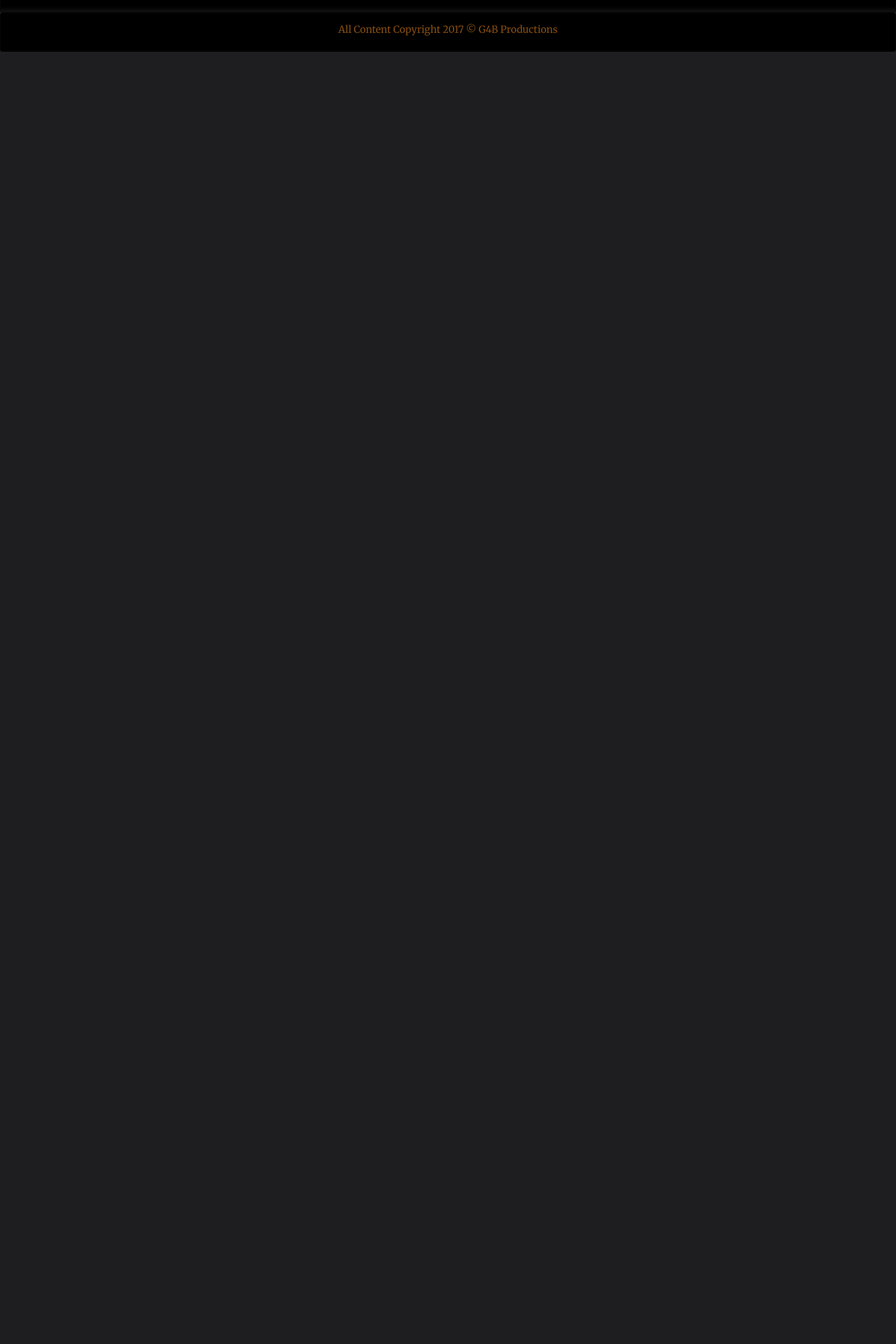
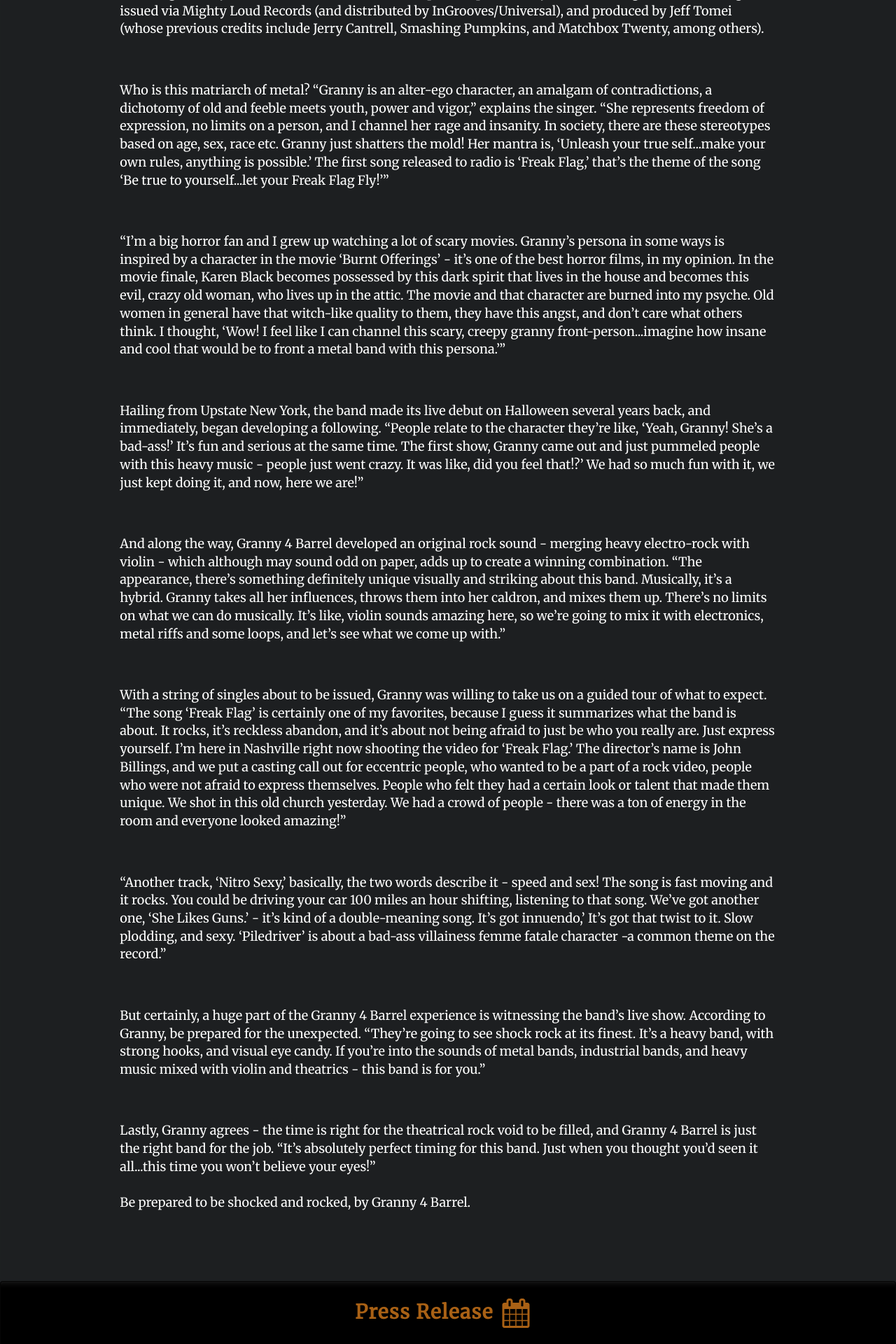
Before and after one commit to granny4barrel/g4b, a PHP site: page / in a window 1280 px wide. Shown: the part 3793-5713 px from the top of the page at 70% size. Before the commit the page ends 3867 px from the top, so only its background shows below. Run offline with PHP 8.4, Linux system fonts and the light colour scheme; some libraries are stand-ins or nearby versions.

Commit message:
Updates for Press Release
I have updated the video, all the photos, navigation, press release, bio, and new songs.

```diff
--- a/index.html
+++ b/index.html
@@ -29,7 +29,9 @@
                 <div class="ui compact menu">
                     <a class="item" href="#video" style="border-right:1px solid black;">Video</a>
                     <a class="item" href="#listen" style="border-right:1px solid black;">Listen</a>
-                    <a class="item" href="#gallery">Gallery</a>
+                    <a class="item" href="#gallery" style="border-right:1px solid black;">Gallery</a>
+                    <a class="item" href="#bio" style="border-right:1px solid black;">Bio</a>
+                    <a class="item" href="#press">Press Release</a>
                 </div>
             </div>
         </div>
@@ -38,7 +40,7 @@
     <body>
         <div class="ui segment odd inset">
             <div class="ui container" style="padding-top:2rem">
-                <img class="ui fluid image" src="assets/img/main4.jpg" style="max-width:1000px;margin:0 auto">
+                <img class="ui fluid image" src="assets/img/main5.jpg" style="max-width:1000px;margin:0 auto">
                 <h1 class="ui horizontal header" style="text-align: center; font-size: 22px">
                     Granny 4 Barrel is your "Neo-Victorian steampunk shock rock nightmare coming to town!"
                 </h1>
@@ -55,7 +57,7 @@
                         <div class="center aligned three column row">
                             <div class="video1">
                                 <div class="video">
-                                    <iframe src="https://www.youtube.com/embed/O0qlbx7-JNY" frameborder="0" allowfullscreen></iframe>
+                                    <iframe src="https://www.youtube.com/embed/oM1Uhc56qjc" frameborder="0" allowfullscreen></iframe>
                                 </div>
                             </div>
                         </div>
@@ -149,47 +151,6 @@
                                 </div>
                             </div>
                         </div>
-
-
-                        <div class="center aligned three column row">
-                            <div id="jquery_jplayer3" class="jp-jplayer"></div>
-                            <div id="jp_container_3" class="jp-audio" role="application" aria-label="media player">
-                                <div class="jp-type-single">
-                                    <div class="jp-gui jp-interface">
-                                        <div class="jp-controls">
-                                            <button class="jp-play" role="button" tabindex="0">Play</button>
-                                            <button class="jp-stop" role="button" tabindex="1">Stop</button>
-                                        </div>
-                                        <div class="jp-progress">
-                                            <div class="jp-seek-bar" style="width:100%;">
-                                                <div class="jp-play-bar"></div>
-                                            </div>
-                                        </div>
-                                        <div class="jp-volume-controls">
-                                            <button class="jp-mute" role="button" tabindex="0">Mute</button>
-                                            <button class="jp-volume-max" role="button" tabindex="0">Max Volume</button>
-                                            <div class="jp-volume-bar">
-                                                <div class="jp-volume-bar-value"></div>
-                                            </div>
-                                        </div>
-                                        <div class="jp-time-holder">
-                                            <div class="jp-current-time" role="timer">&nbsp;</div>
-                                            <div class="jp-duration" role="timer">&nbsp;</div>
-                                            <div class="jp-toggles">
-                                                <button class="jp-repeat" role="button" tabindex="0">Repeat</button>
-                                            </div>
-                                        </div>
-                                    </div>
-                                </div>
-                                <div class="jp-details">
-                                    <div class="jp-title">&nbsp;</div>
-                                </div>
-                                <div class="jp-no-solution">
-                                    <span>Update Required</span>
-                                    To play the media you will need to either update your browser to a recent version or update your <a href="http://get.adobe.com/flashplayer/" target="_blank">Flash plugin</a>.
-                                </div>
-                            </div>
-                        </div>
                     </div>
                 </div>
             </div>
@@ -204,115 +165,168 @@
                         <div class="masonry-grid">
                             <div class="masonry-sizer"></div>
                             <div class="masonry-item">
-                                <div class="ui dimmer" id="8">
+                                <div class="ui dimmer" id="1">
                                     <div class="content">
                                         <div class="center">
                                             <h2 class="ui inverted header">View Full Size</h2>
                                         </div>
                                     </div>
                                 </div>
-                                <img src="assets/img/gallery_8.JPG">
+                                <img src="assets/img/g4b_FreakFlag.png">
                             </div>
                             <div class="masonry-item">
-                                <div class="ui dimmer" id="9">
+                                <div class="ui dimmer" id="2">
                                     <div class="content">
                                         <div class="center">
                                             <h2 class="ui inverted header">View Full Size</h2>
                                         </div>
                                     </div>
                                 </div>
-                                <img src="assets/img/gallery_9.JPG">
+                                <img src="assets/img/Granny_WebsitePhoto.png">
                             </div>
 
                             <div class="masonry-item">
-                                <div class="ui dimmer" id="10">
+                                <div class="ui dimmer" id="3">
                                     <div class="content">
                                         <div class="center">
                                             <h2 class="ui inverted header">View Full Size</h2>
                                         </div>
                                     </div>
                                 </div>
-                                <img src="assets/img/gallery_10.JPG">
+                                <img src="assets/img/Granny4Barrel_Photo2_Edit.png">
                             </div>
                             <div class="masonry-item">
-                                <div class="ui dimmer" id="7">
+                                <div class="ui dimmer" id="4">
                                     <div class="content">
                                         <div class="center">
                                             <h2 class="ui inverted header">View Full Size</h2>
                                         </div>
                                     </div>
                                 </div>
-                                <img src="assets/img/gallery_7.JPG">
+                                <img src="assets/img/logoedit1.jpg">
                             </div>
                             <div class="masonry-item">
-                                <div class="ui dimmer" id="11">
+                                <div class="ui dimmer" id="5">
                                     <div class="content">
                                         <div class="center">
                                             <h2 class="ui inverted header">View Full Size</h2>
                                         </div>
                                     </div>
                                 </div>
-                                <img src="assets/img/gallery_11b.PNG">
+                                <img src="assets/img/logoedit2bw.jpg">
                             </div>
                             <div class="masonry-item">
-                                <div class="ui dimmer" id="12">
+                                <div class="ui dimmer" id="6">
                                     <div class="content">
                                         <div class="center">
                                             <h2 class="ui inverted header">View Full Size</h2>
                                         </div>
                                     </div>
                                 </div>
-                                <img src="assets/img/gallery_12b.PNG">
+                                <img src="assets/img/logoedit4oxblood.jpg">
                             </div>
 
                         </div>
 
-                    <div class="ui small modal" ID="modal7">
+                    <div class="ui small modal" ID="modal1">
                         <div class="image content">
                             <div class="ui container image fluid">
-                                <img src="assets/img/gallery_7.JPG" >
+                                <img src="assets/img/g4b_FreakFlag.png" >
                             </div>
                         </div>
                     </div>
 
-                    <div class="ui small modal" ID="modal8">
+                    <div class="ui small modal" ID="modal2">
                         <div class="image content">
                             <div class="ui container image fluid">
-                                <img src="assets/img/gallery_8.JPG" >
+                                <img src="assets/img/Granny_WebsitePhoto.png" >
                             </div>
                         </div>
                     </div>
 
-                    <div class="ui small modal" ID="modal9">
+                    <div class="ui small modal" ID="modal3">
                         <div class="image content">
                             <div class="ui container image fluid">
-                                <img src="assets/img/gallery_9.JPG" >
+                                <img src="assets/img/Granny4Barrel_Photo2_Edit.png" >
                             </div>
                         </div>
                     </div>
 
-                    <div class="ui small modal" ID="modal10">
+                    <div class="ui small modal" ID="modal4">
                         <div class="image content">
                             <div class="ui container image fluid">
-                                <img src="assets/img/gallery_10.JPG" >
+                                <img src="assets/img/logoedit1.jpg" >
                             </div>
                         </div>
                     </div>
 
-                    <div class="ui small modal" ID="modal11">
+                    <div class="ui small modal" ID="modal5">
                         <div class="image content">
                             <div class="ui container image fluid">
-                                <img src="assets/img/gallery_11b.PNG" >
+                                <img src="assets/img/logoedit2bw.jpg" >
                             </div>
                         </div>
                     </div>
 
-                    <div class="ui small modal" ID="modal12">
+                    <div class="ui small modal" ID="modal6">
                         <div class="image content">
                             <div class="ui container image fluid">
-                                <img src="assets/img/gallery_12b.PNG" >
+                                <img src="assets/img/logoedit4oxblood.jpg" >
                             </div>
                         </div>
+                    </div>
+                </div>
+            </div>
+        </section>
+        <section id="bio">
+            <div class="ui segment odd">
+                <h1 class="ui horizontal divider header">
+                    Bio
+                    <i class="icon user"></i>
+                </h1>
+                <div class="ui container">
+                    <div class="ui twelve column grid bio">
+                        <p>Now more than ever, rock n’ roll needs a true character - one that harkens back to the days of Alice Cooper and other highly theatrical, shock rock trailblazers. Finally, the rock world has met the “man/woman” that undeniably fits the bill - Granny, from Granny 4 Barrel. Imagine if Rob Zombie had a great grandmother who fronted a metal band, or better yet, think the movie ‘Psycho’ with a cross-dressing alter ego split personality for a singer, and you’re not far off. And the musical proof is provided by a series of singles that are being issued via Mighty Loud Records (and distributed by InGrooves/Universal), and produced by Jeff Tomei (whose previous credits include Jerry Cantrell, Smashing Pumpkins, and Matchbox Twenty, among others).</p>
+                        <p>&nbsp;</p>
+                        <p>Who is this matriarch of metal? “Granny is an alter-ego character, an amalgam of contradictions, a dichotomy of old and feeble meets youth, power and vigor,” explains the singer. “She represents freedom of expression, no limits on a person, and I channel her rage and insanity. In society, there are these stereotypes based on age, sex, race etc. Granny just shatters the mold! Her mantra is, ‘Unleash your true self...make your own rules, anything is possible.’ The first song released to radio is ‘Freak Flag,’ that’s the theme of the song ‘Be true to yourself...let your Freak Flag Fly!’”</p>
+                        <p>&nbsp;</p>
+                        <p>“I’m a big horror fan and I grew up watching a lot of scary movies. Granny’s persona in some ways is inspired by a character in the movie ‘Burnt Offerings’ - it’s one of the best horror films, in my opinion. In the movie finale, Karen Black becomes possessed by this dark spirit that lives in the house and becomes this evil, crazy old woman, who lives up in the attic. The movie and that character are burned into my psyche. Old women in general have that witch-like quality to them, they have this angst, and don’t care what others think. I thought, ‘Wow! I feel like I can channel this scary, creepy granny front-person...imagine how insane and cool that would be to front a metal band with this persona.’”</p>
+                        <p>&nbsp;</p>
+                        <p>Hailing from Upstate New York, the band made its live debut on Halloween several years back, and immediately, began developing a following. “People relate to the character they’re like, ‘Yeah, Granny! She’s a bad-ass!’ It’s fun and serious at the same time. The first show, Granny came out and just pummeled people with this heavy music - people just went crazy. It was like, did you feel that!?’ We had so much fun with it, we just kept doing it, and now, here we are!”</p>
+                        <p>&nbsp;</p>
+                        <p>And along the way, Granny 4 Barrel developed an original rock sound - merging heavy electro-rock with violin - which although may sound odd on paper, adds up to create a winning combination. “The appearance, there’s something definitely unique visually and striking about this band. Musically, it’s a hybrid. Granny takes all her influences, throws them into her caldron, and mixes them up. There’s no limits on what we can do musically. It’s like, violin sounds amazing here, so we’re going to mix it with electronics, metal riffs and some loops, and let’s see what we come up with.”</p>
+                        <p>&nbsp;</p>
+                        <p>With a string of singles about to be issued, Granny was willing to take us on a guided tour of what to expect. “The song ‘Freak Flag’ is certainly one of my favorites, because I guess it summarizes what the band is about. It rocks, it’s reckless abandon, and it’s about not being afraid to just be who you really are. Just express yourself. I’m here in Nashville right now shooting the video for ‘Freak Flag.’ The director’s name is John Billings, and we put a casting call out for eccentric people, who wanted to be a part of a rock video, people who were not afraid to express themselves. People who felt they had a certain look or talent that made them unique. We shot in this old church yesterday. We had a crowd of people - there was a ton of energy in the room and everyone looked amazing!”</p>
+                        <p>&nbsp;</p>
+                        <p>“Another track, ‘Nitro Sexy,’ basically, the two words describe it - speed and sex! The song is fast moving and it rocks. You could be driving your car 100 miles an hour shifting, listening to that song. We’ve got another one, ‘She Likes Guns.’ - it’s kind of a double-meaning song. It’s got innuendo,’ It’s got that twist to it. Slow plodding, and sexy. ‘Piledriver’ is about a bad-ass villainess femme fatale character -a common theme on the record.”</p>
+                        <p>&nbsp;</p>
+                        <p>But certainly, a huge part of the Granny 4 Barrel experience is witnessing the band’s live show. According to Granny, be prepared for the unexpected. “They’re going to see shock rock at its finest. It’s a heavy band, with strong hooks, and visual eye candy. If you’re into the sounds of metal bands, industrial bands, and heavy music mixed with violin and theatrics - this band is for you.”</p>
+                        <p>&nbsp;</p>
+                        <p>Lastly, Granny agrees - the time is right for the theatrical rock void to be filled, and Granny 4 Barrel is just the right band for the job. “It’s absolutely perfect timing for this band. Just when you thought you’d seen it all...this time you won’t believe your eyes!”<br><br>Be prepared to be shocked and rocked, by Granny 4 Barrel.</p>
+                    </div>
+                </div>
+            </div>
+        </section>
+        <section id="press">
+            <div class="ui segment even">
+                <h1 class="ui horizontal divider header">
+                    Press Release
+                    <i class="icon calendar"></i>
+                </h1>
+                <div class="ui container">
+                    <div class="ui twelve column grid bio">
+                        <h2 style="color:#ea413e;text-align: center; display: block; width: 100%">GRANNY 4 BARREL SHOOTS VIDEO FOR NEW SINGLE, “FREAK FLAG”<br><br></h2>
+                        <p>Who is this matriarch of metal? “Granny is an alter-ego character, an amalgam of contradictions, a dichotomy of old and feeble meets youth, power and vigor,” explains the singer of Granny 4 Barrel, who goes by the name Granny. “She represents freedom of expression, no limits on a person, and I channel her rage and insanity. In society, there are these stereotypes based on age, sex, race etc. Granny just shatters the mold! Her mantra is unleash your true self...make your own rules, anything is possible. The first song released to radio is ‘Freak Flag,’ that’s what the theme of the song - ‘Be true to yourself...let your Freak Flag Fly.”</p>
+                        <p>&nbsp;</p>
+                        <p>It’s been far too long since the likes of Alice Cooper, Ziggy Stardust/David Bowie, Rob Zombie, and Marilyn Manson shocked and rocked their way up the charts and into arenas. Finally, the rock world has their next band that combines hard-hitting rock and theatrics - Granny 4 Barrel - who will be unveiling the first in a series of singles, “Freak Flag,”</p>
+                        <p>&nbsp;</p>
+                        <p>A video has also been filmed for the track, as well. “We’re shooting here in Nashville, the director’s name is John Billings, and we put a casting call out for eccentric people, who wanted to be a part of a rock video, people who were not afraid to express themselves, people who felt they have a certain look or talent that makes them unique. We shot in this old church yesterday. We had a crowd of people - there was a ton of energy in the room and everyone looked amazing. What makes the video extra special is that these are just real people looking the way they look and doing the things that they do every day!” The “Freak Flag” video can be viewed via this link: <a href="https://youtu.be/oM1Uhc56qjc" target="_blank">https://youtu.be/oM1Uhc56qjc</a></p>
+                        <p>&nbsp;</p>
+                        <p>Produced by Jeff Tomei (whose previous credits include working with Jerry Cantrell, Smashing Pumpkins, and Matchbox Twenty, among others) and issued via Mighty Loud Records (and distributed by InGrooves/Universal), further singles will be arriving in the coming months. This will include ‘Nitro Sexy’ (“basically, the two words describe it - “speed and sex”), ‘She Likes Guns’ (“it’s got innuendo, and a sexy vibe’”), and ‘Piledriver’ (“about a villainess femme fatale...a common theme on the record”).</p>
+                        <p>&nbsp;</p>
+                        <p>Lastly, is the Granny 4 Barrel live experience, which is like no other rock artist. “They’re going to see shock rock at its finest. It’s a heavy band, with a horror vibe and strong hooks, it’s visual eye candy, and if you’re into the sounds of metal bands, industrial bands, and violin mixed with theatrics then this band is for you.”<br><br>Be prepared to be shocked and rocked, by Granny 4 Barrel.</p>
+                        <p>&nbsp;</p>
+                        <p>&nbsp;</p>
                     </div>
                 </div>
             </div>
--- a/static/js/master.js
+++ b/static/js/master.js
@@ -33,8 +33,8 @@ $(document).ready(function() {
         ready:
             function() {
                 $(this).jPlayer('setMedia', {
-                    title: 'She Likes Guns - 30 seconds',
-                    mp3: 'assets/audio/Guns 30 Second Clip.01_01.mp3'
+                    title: 'Freak Flag “censored”',
+                    mp3: 'assets/audio/freak-flag-clean-version.mp3'
                 });
             },
         cssSelectorAncestor:'#jp_container_1',
@@ -55,8 +55,8 @@ $(document).ready(function() {
         ready:
             function() {
                 $(this).jPlayer('setMedia', {
-                    title: 'Nitro Sexy - 30 seconds',
-                    mp3: 'assets/audio/Nitro Sexy EPK _30 Snip Mix_01.mp3'
+                    title: 'Freak Flag “censored” (no fiddle)',
+                    mp3: 'assets/audio/freak-flag-alt-clean-version-no-fiddle.mp3'
                 });
             },
         cssSelectorAncestor:'#jp_container_2',
@@ -73,25 +73,4 @@ $(document).ready(function() {
 
     });
 
-    $('#jquery_jplayer3').jPlayer({
-        ready:
-            function() {
-                $(this).jPlayer('setMedia', {
-                    title: 'Freak Flag - 30 seconds',
-                    mp3: 'assets/audio/Freak Flag EPK 30 Snip Mix _01.mp3'
-                });
-            },
-        cssSelectorAncestor:'#jp_container_3',
-
-        swfPath:'static/jquery.jplayer.swf',
-        supplied:'mp3',
-        wmode:'window',
-        useStateClassSkin:true,
-        autoBlur: true,
-        smoothPlayBar: true,
-        keyEnable: true,
-        remainingDuration: true,
-        toggleDuration:true,
-
-    });
 });
--- a/static/style/master.css
+++ b/static/style/master.css
@@ -58,10 +58,10 @@ h5.foot {
 .ui.vertical.menu {background-color:rgba(89,88,84,1);border-radius:0;margin:0px;}
 .ui.segment.grid { margin:0px;background:#fff;border-radius:0;border:0px solid black;}
 .header-div {
-    height: 13.3rem;
     -webkit-box-shadow: 0 15px 16px -6px rgba(34,36,38,.1);
     -moz-box-shadow: 0 15px 16px -6px rgba(34,36,38,.1);
     box-shadow: 0 15px 16px -6px rgba(34,36,38,.1);
+    background: rgba(34,36,38,.1);
 
 }
 .ui.segment.odd.bot {
@@ -215,3 +215,12 @@ iframe {
   height: 100%;
   left: 0; top: 0;
 }
+.bio p {
+    color: #ffffff;
+    font-size: 18px;
+}
+.bio p {
+    display: block !important;
+    text-align: left !important;
+    float: none !important;
+}
```
Also changed, not shown: assets/img/Granny4Barrel_Photo2_Edit.png (added), assets/img/Granny_WebsitePhoto.png (added), assets/img/logoedit1.jpg (added), assets/img/main5.jpg (added), 7 other files.
